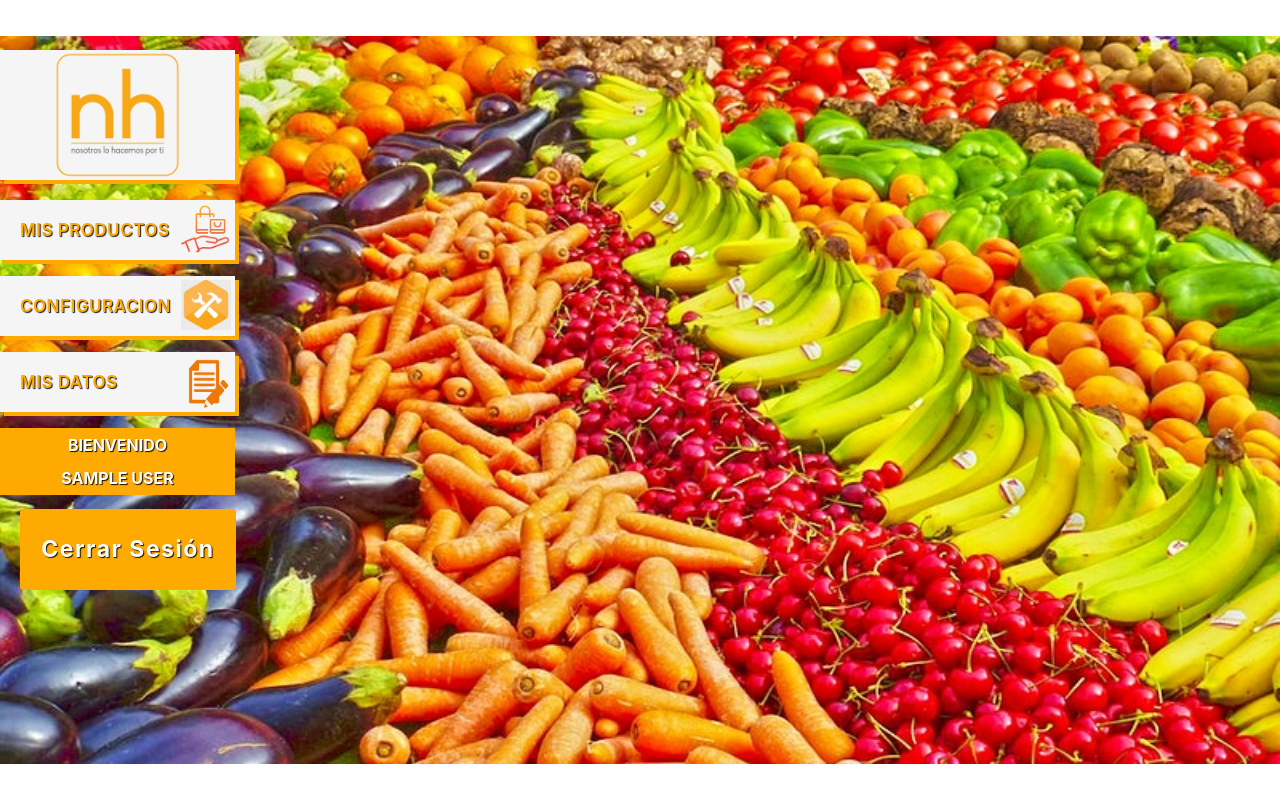
After one commit to ptaipe/noha.cl, a PHP site: page /vista/sesionSocio.php in a window 1280 px wide. The commit adds this page. Run offline with PHP 8.4, Linux system fonts and the light colour scheme; the visitor is signed in with stand-in values (Sample User, id 1); data that the repository does not hold is empty; some libraries are stand-ins or nearby versions.

Commit message:
Vista Socios

```diff
--- a/control/cerrar.php
+++ b/control/cerrar.php
@@ -4,10 +4,10 @@
 	if ($_SESSION['nombre'])
 	{
 		session_destroy();
-		header("Location: https://noha.cl/");
+		header("Location: ../index.php");
 
 	}else{
-		header("Location: https://noha.cl/");
+		header("Location: ../index.php");
 	}
 
 ?>
--- a/control/login.php
+++ b/control/login.php
@@ -30,7 +30,7 @@
 			}
 			else{
 				echo'<script type="text/javascript">
-				    alert("usuario o clave incorrectos, intente nuevamente.");
+				    alert("Usuario o clave incorrectos, intente nuevamente.");
 				    </script>';
 			}
 		}
--- a/css/login.css
+++ b/css/login.css
@@ -27,9 +27,7 @@
 }
 .login-form {
   box-sizing:border-box;
-  padding-top:15px;
-	padding-bottom:10%;
-  margin:5% auto;
+  margin: 0% auto;
   text-align:center;
 }
 .login input[type="text"],
@@ -66,6 +64,41 @@
   box-shadow: 0px 0px 13px 8px rgb(236, 124, 29);
 }
 
+
+#Lsocio{
+
+text-decoration: none;
+
+text-align: center;
+
+background-color: white;
+
+float: right;
+
+margin-right: 138px;
+
+margin-top: -257px;
+
+width: 128px;
+
+height: 82px;
+
+padding-top: 18px;
+
+font-size: 15px;
+
+font-weight: bold;
+
+color: black;
+
+box-shadow: 0px 0px 8px 4px rgba(245, 245, 245, 1);
+
+/* border: outset; */
+}
+
+
+
+
 /*Media Querie*/
 @media only screen and (min-width : 150px) and (max-width : 530px){
   .login-form h3 {
--- a/sftp-config.json
+++ b/sftp-config.json
@@ -6,7 +6,7 @@
     "type": "sftp",
 
     "save_before_upload": true,
-    "upload_on_save": true,
+    "upload_on_save": false,
     "sync_down_on_open": false,
     "sync_skip_deletes": false,
     "sync_same_age": true,
--- /dev/null
+++ b/vista/sesionSocio.php
@@ -0,0 +1,123 @@
+<?php
+	include ("../dataBase/conect.php");
+	session_start();
+
+	if (!$_SESSION)
+	{
+		header("Location: ../index.php");
+	}
+
+?>
+<!DOCTYPE html>
+<html class="no-js" lang="en">
+	<head>
+		<script src="https://apis.google.com/js/platform.js" async defer></script>
+		<meta charset="UTF-8" />
+		<meta name="viewport" content="width=device-width, initial-scale=1, shrink-to-fit=no">
+		<meta http-equiv="X-UA-Compatible" content="IE=edge,chrome=no">
+		<meta name="google-signin-client_id" content="554781700782-0e42vcdoof308bd61h8tnmioiblhsvko.apps.googleusercontent.com">
+
+		<title>NoHa</title>
+
+		<link rel="shortcut icon" href="../imagenes/logo.ico">
+		<link rel="stylesheet" type="text/css" href="../css/tags.css"/>
+		<link rel="stylesheet" type="text/css" href="../css/popup.css"/>
+		<link rel="stylesheet" type="text/css" href="../css/style.css"/>
+		<link rel="stylesheet" type="text/css" href="../css/styleMobile.css"/>
+
+		<link rel="stylesheet" type="text/css" href="../css/formularios.css"/>
+		<link rel="stylesheet" type="text/css" href="../css/productos.css"/>
+		<link rel="stylesheet" type="text/css" href="../css/login.css"/>
+
+		<link rel="stylesheet" type="text/css" href="../bootstrap-4.3.1/dist/css/bootstrap.min.css">
+
+		<script src="../js/bodySlider2.js"></script>
+
+	</head>
+	<body background="../imagenes/1s.jpg">
+		<div id="precarga">
+			<!--precarga de backgrounds-->
+		</div>
+
+			<!-- menu de navegacion -->
+		<div id="header">
+			<h1 style="padding: 0px;"><img src="../imagenes/icono3.png" style="height: 130px;"></h1>
+			<ul id="navigation">
+				<li>
+					<a id="tram" href="#misServicios">Mis Productos</a>
+					<img id="ico" src="../imagenes/ventas.png">
+				</li>
+				<li>
+					<a id="new" href="#Mis_ofertas">configuracion</a>
+					<img id="ico2" src="../imagenes/conf.png" style="height: 50px;margin-left: 181px;margin-top: -72px;">
+				</li>
+				<li>
+					<a id="new" href="#Mis_Datos">Mis Datos</a>
+					<img id="ico3" src="../imagenes/misDatos.png" style="height: 50px; width: 47px;margin-top: -69px;margin-left: 185px;">
+				</li>
+			</ul>
+
+			<form action="../control/cerrar.php" method="post">
+				<table class="table table-sm table-hover table-dark table-borderless" style="
+				    background-color: rgba(255, 170, 0);
+				    text-align: center;
+				    font-weight: 650;
+				    text-shadow: 1px 1px 1px rgba(0,0, 0, 0.9);
+				    margin-bottom: -6px;
+				">
+					<tbody>
+						<tr><td colspan="2">Bienvenido</td></tr>
+						<tr><td>
+								<?php
+									echo $_SESSION['nombre'];
+								?>
+							</td>
+						</tr>
+					</tbody>
+				</table>
+				<input id="L" style="font-size: 23px;letter-spacing: 1.5px;" type="submit" class="btn btn-primary btn-sm active" name="cerrar" value="Cerrar Sesión">
+			</form>
+
+		</div>
+
+		<!-- Servicios Subidos -->
+		<div id="misServicios" class="panel">
+			<div class="content">
+				<h2>mis productos</h2>
+				<div>
+
+				</div>
+				<a href="#">
+					<img id="cerrarMenu" src="../imagenes/cerrar.png">
+				</a>
+			</div>
+		</div>
+		<!-- /Servicios Subidos -->
+
+		<!--ofertas subidas -->
+		<div id="Mis_ofertas" class="panel">
+			<div class="content">
+				<h2>Subir productos</h2>
+				<div>
+
+				</div>
+				<a href="#">
+					<img id="cerrarMenu" src="../imagenes/cerrar.png">
+				</a>
+			</div>
+		</div>
+		<!--/ofertas subidas -->
+
+		<!-- Datos socio -->
+		<div id="Mis_Datos" class="panel">
+			<div class="content">
+			<h2>Mis Datos</h2>
+
+			</div>
+			<a href="#">
+					<img id="cerrarMenu" src="../imagenes/cerrar.png">
+				</a>
+		</div>
+		<!-- /Datos Socio -->
+	</body>
+</html>
```
Also changed, not shown: control/loginSocio.php (added, +43 -0 lines), control/newCliente.php (+8 -4 lines), control/newSocio.php (+11 -9 lines), css/style.css (+12 -0 lines), index.php (+42 -3 lines), imagenes/conf.png (added).
